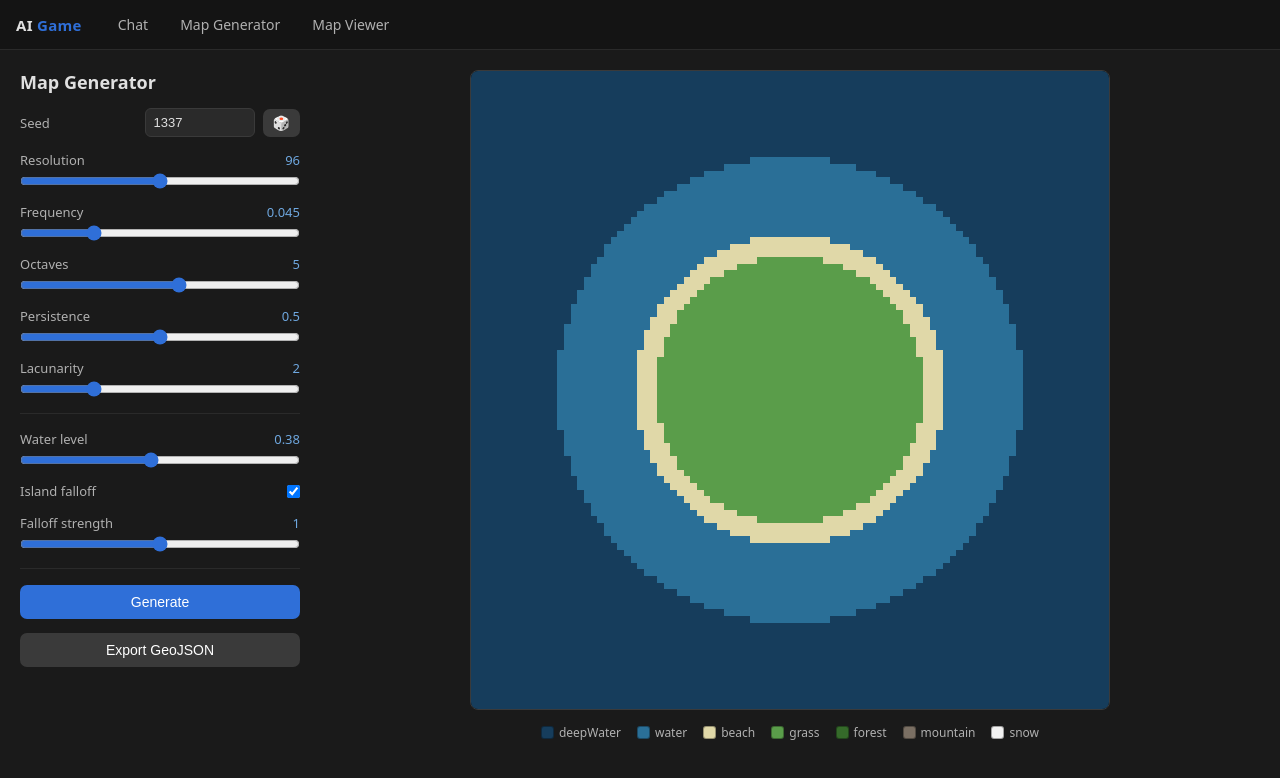
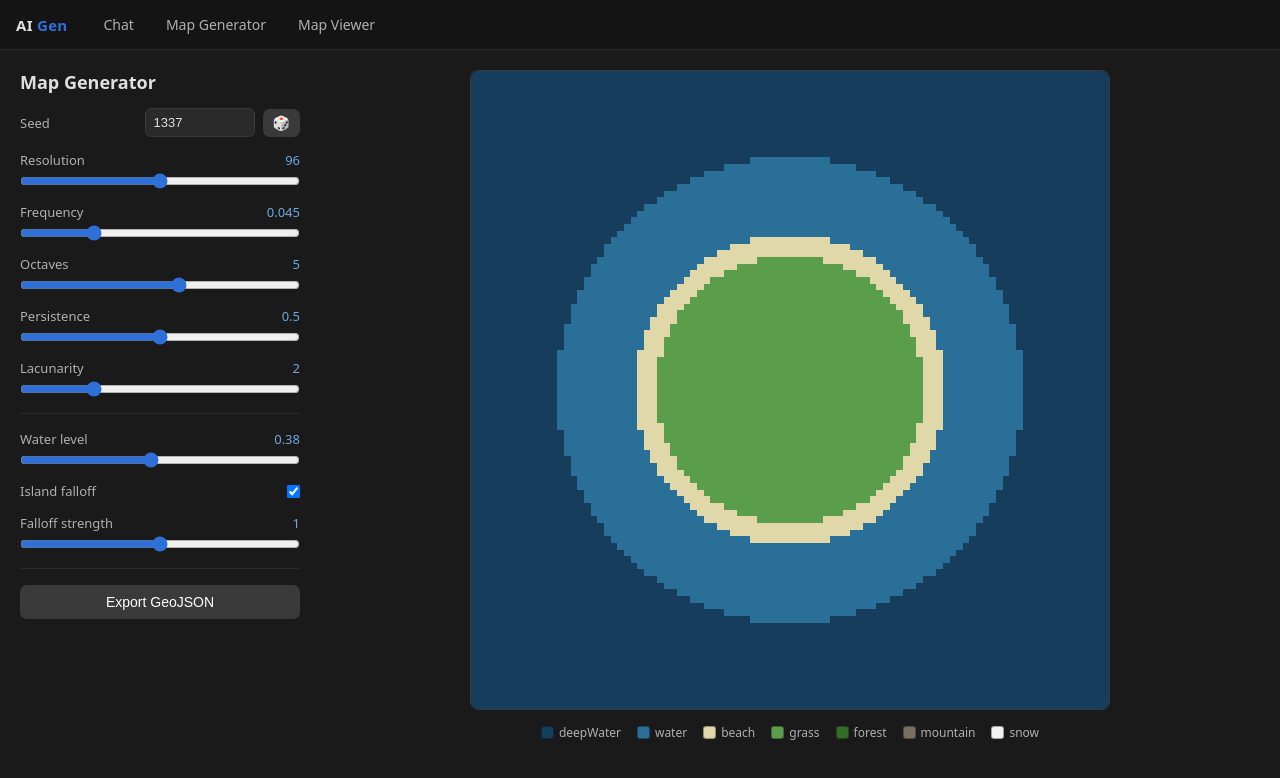
Before and after one commit to sean-moran0/AI-Game, a website with bundled scripts: page public/generate.html in a window 1280 px wide. Built offline with nearby package versions, Linux system fonts and the light colour scheme.

Commit message:
modified title

```diff
--- a/package.json
+++ b/package.json
@@ -1,5 +1,5 @@
 {
-  "name": "ai-game",
+  "name": "ai-gen",
   "version": "1.0.0",
   "description": "",
   "main": "index.js",
--- a/public/generate.html
+++ b/public/generate.html
@@ -3,7 +3,7 @@
 <head>
   <meta charset="UTF-8">
   <meta name="viewport" content="width=device-width, initial-scale=1.0">
-  <title>AI Game — Map Generator</title>
+  <title>AI Gen — Map Generator</title>
   <link rel="stylesheet" href="/nav.css">
   <style>
     .page.gen {
@@ -157,7 +157,7 @@
 
     <div class="divider"></div>
 
-    <button id="generate">Generate</button>
+    <button style="display: none;" id="generate">Generate</button>
     <button class="secondary" id="export">Export GeoJSON</button>
   </div>
 
--- a/public/nav.js
+++ b/public/nav.js
@@ -15,7 +15,7 @@
 
   const brand = document.createElement('span');
   brand.className = 'brand';
-  brand.innerHTML = 'AI <span class="accent">Game</span>';
+  brand.innerHTML = 'AI <span class="accent">Gen</span>';
   nav.appendChild(brand);
 
   for (const l of links) {
```
Also changed, not shown: public/index.html (+1 -1 lines), public/map.html (+1 -1 lines).
